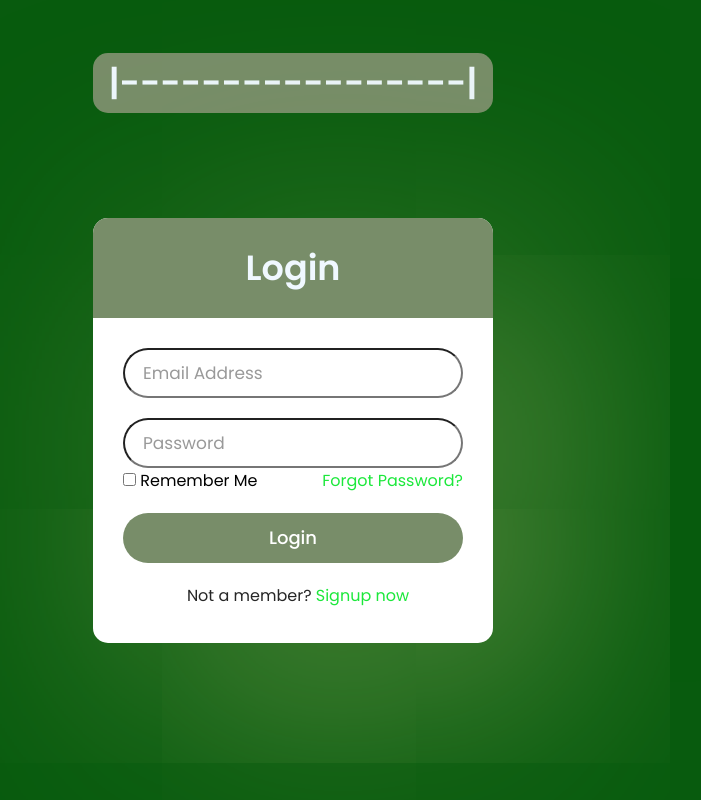
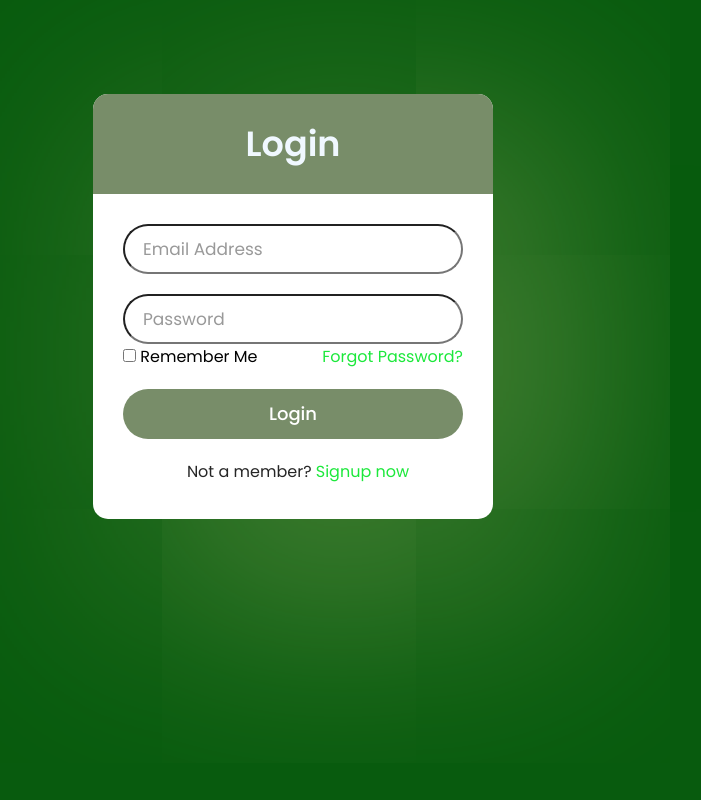
Before and after one commit to ASTIN1432/midtermwebsite, a plain HTML site: page index.html in a window 1280 px wide. Shown: the whole page, without its empty margins (347-1048 px from the left). Drawn offline with Linux system fonts and the light colour scheme.

Commit message:
Update index.html

```diff
--- a/index.html
+++ b/index.html
@@ -7,10 +7,6 @@
 	<link rel="icon" type="image/x-icon" href="login.ico">
 </head>
 <body>
-
-	<div class="header">
-		<div class = "title" style="color: aliceblue;">|-----------------|</div>
-	</div>
 
 
 	<div class="wr">
```
